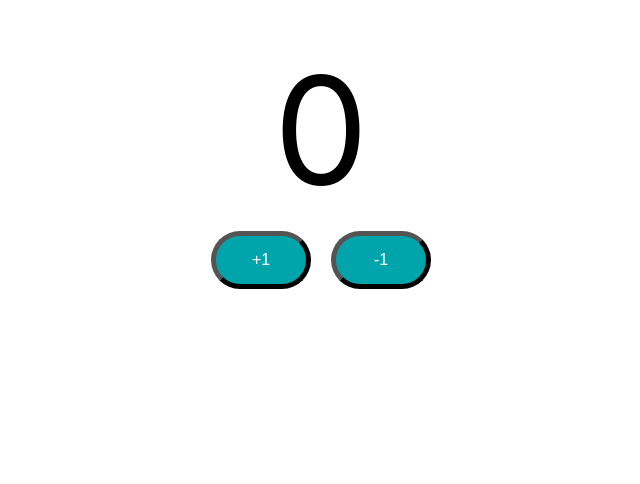
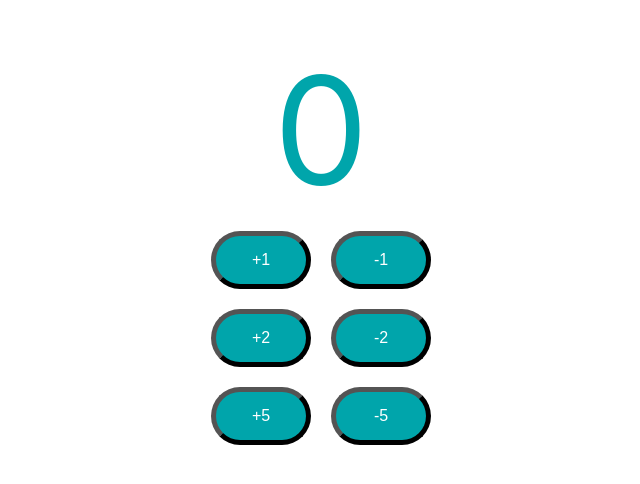
Before and after one commit to imnilesh18/Spring-Boot-3-Spring-Framework-6-with-Java, a React (Create React App) app in the folder 12_full-stack/Practise/01-frontend/todo-app/: page / in a window 1280 px wide. Shown: the top 484 px of the page, without its empty margins (319-959 px from the left). Built offline with nearby package versions, Linux system fonts and the light colour scheme.

Commit message:
created Parent Counter

```diff
--- a/12_full-stack/Practise/01-frontend/todo-app/package.json
+++ b/12_full-stack/Practise/01-frontend/todo-app/package.json
@@ -7,6 +7,7 @@
     "@testing-library/jest-dom": "^6.9.1",
     "@testing-library/react": "^16.3.2",
     "@testing-library/user-event": "^13.5.0",
+    "prop-types": "^15.8.1",
     "react": "^19.2.8",
     "react-dom": "^19.2.8",
     "react-scripts": "5.0.1",
--- a/12_full-stack/Practise/01-frontend/todo-app/src/App.js
+++ b/12_full-stack/Practise/01-frontend/todo-app/src/App.js
@@ -9,4 +9,26 @@
   );
 }
 
+// {property1: 'value1', property2: 'value2'}
+// function PlayingWithProps(properties) {
+
+//   console.log(properties)
+//   console.log(properties.property1)
+//   console.log(properties.property2)
+
+//   return (
+//     <div>Props</div>
+//   )
+// }
+
+function PlayingWithProps( {property1, property2} ) {
+
+  console.log(property1)
+  console.log(property2)
+
+  return (
+    <div>Props</div>
+  )
+}
+
 export default App;
--- a/12_full-stack/Practise/01-frontend/todo-app/src/components/counter/Counter.css
+++ b/12_full-stack/Practise/01-frontend/todo-app/src/components/counter/Counter.css
@@ -21,6 +21,11 @@
 }
 
 .count {
-  font-size: 150px;
+  font-size: 50px;
   padding: 20px;
 }
+
+.totalCount {
+  color: #00a5ab;
+  font-size: 150px;
+}
--- a/12_full-stack/Practise/01-frontend/todo-app/src/components/counter/Counter.jsx
+++ b/12_full-stack/Practise/01-frontend/todo-app/src/components/counter/Counter.jsx
@@ -1,31 +1,69 @@
 import { useState } from 'react'
+import { PropTypes } from 'prop-types'
 import './Counter.css'
 
 export default function Counter() {
+
+  const [count, setCount] = useState(0);
+
+  function incrementCounterParentFunction(by) {
+    setCount(count + by)
+  }
+
+  function decrementCounterParentFunction(by) {
+    setCount(count - by)
+  }
+
+  return (
+    <>
+      <span className="totalCount">{count}</span>
+      <CounterButton by={1}
+                    incrementMethod={incrementCounterParentFunction}
+                    decrementMethod={decrementCounterParentFunction} />
+      <CounterButton by={2}
+                      incrementMethod={incrementCounterParentFunction}
+                      decrementMethod={decrementCounterParentFunction} />
+      <CounterButton by={5}
+                    incrementMethod={incrementCounterParentFunction}
+                    decrementMethod={decrementCounterParentFunction} />
+    </>
+  )
+}
+
+function CounterButton( {by, incrementMethod, decrementMethod} ) {
 
   // [0, ƒ]
   // const [firstElt, secondElt] = array
   const [count, setCount] = useState(0);
 
   function incrementCounterFunction() {
-    setCount(count + 1)
+    setCount(count + by)
+    incrementMethod(by)
   }
 
   function decrementCounterFunction() {
-    setCount(count - 1)
+    setCount(count - by)
+    decrementMethod(by)
   }
 
   return (
     <div className="Counter">
-      <span className="count">{count}</span>
       <div>
         <button className="counterButton"
                 onClick={incrementCounterFunction}
-        >+1</button>
+        >+{by}</button>
         <button className="counterButton"
                 onClick={decrementCounterFunction}
-        >-1</button>
+        >-{by}</button>
       </div>
     </div>
   )
 }
+
+CounterButton.propTypes = {
+  by: PropTypes.number
+}
+
+CounterButton.defaultProps = {
+  by: 1
+}
```
Also changed, not shown: 1 other file (tests, documents, lock files or other folders).
